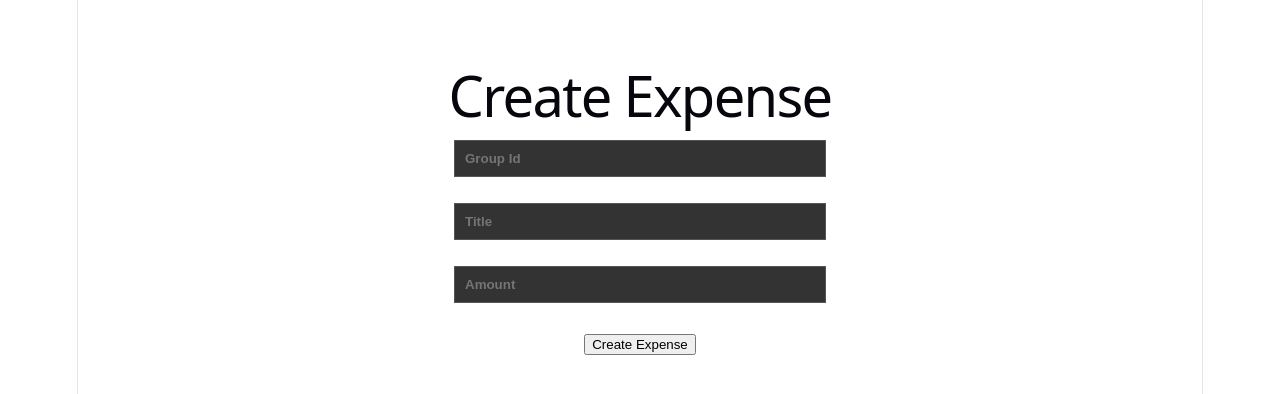
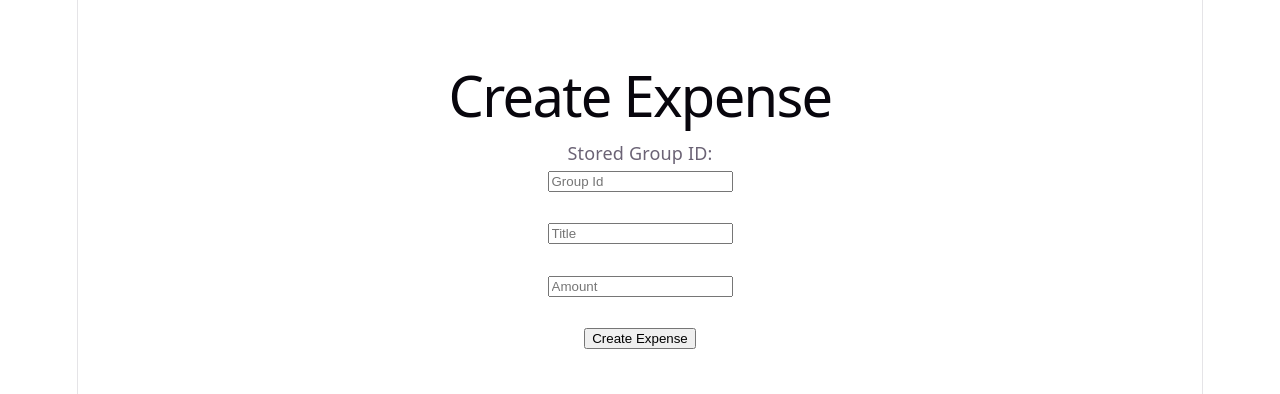
Before and after one commit to akash120405/splitwise-frontend, a React (Vite) app: page /expenses in a window 1280 px wide. Shown: the top 394 px of the page. Built offline with nearby package versions, Linux system fonts and the light colour scheme.

Commit message:
Debug expense group id

```diff
--- a/src/pages/Expenses.tsx
+++ b/src/pages/Expenses.tsx
@@ -2,12 +2,13 @@ import { useState } from "react";
 import api from "../api/api";
 
 export default function Expenses() {
+  const savedGroupId =
+    localStorage.getItem("groupId") || "";
+
   const [title, setTitle] = useState("");
   const [amount, setAmount] = useState("");
-
-  const [groupId, setGroupId] = useState(
-    localStorage.getItem("groupId") || ""
-  );
+  const [groupId, setGroupId] =
+    useState(savedGroupId);
 
   const createExpense = async () => {
     try {
@@ -30,15 +31,6 @@ export default function Expenses() {
     }
   };
 
-  const inputStyle = {
-    width: "350px",
-    padding: "10px",
-    backgroundColor: "#333",
-    color: "#00ff00",
-    border: "1px solid #555",
-    fontWeight: "bold" as const,
-  };
-
   return (
     <div
       style={{
@@ -48,35 +40,40 @@ export default function Expenses() {
     >
       <h1>Create Expense</h1>
 
+      <p>
+        Stored Group ID:
+        <br />
+        <b>{savedGroupId}</b>
+      </p>
+
       <input
-        style={inputStyle}
+        value={groupId}
+        onChange={(e) =>
+          setGroupId(e.target.value)
+        }
         placeholder="Group Id"
-        value={groupId}
-        readOnly
       />
 
       <br />
       <br />
 
       <input
-        style={inputStyle}
-        placeholder="Title"
         value={title}
         onChange={(e) =>
           setTitle(e.target.value)
         }
+        placeholder="Title"
       />
 
       <br />
       <br />
 
       <input
-        style={inputStyle}
-        placeholder="Amount"
         value={amount}
         onChange={(e) =>
           setAmount(e.target.value)
         }
+        placeholder="Amount"
       />
 
       <br />
```
